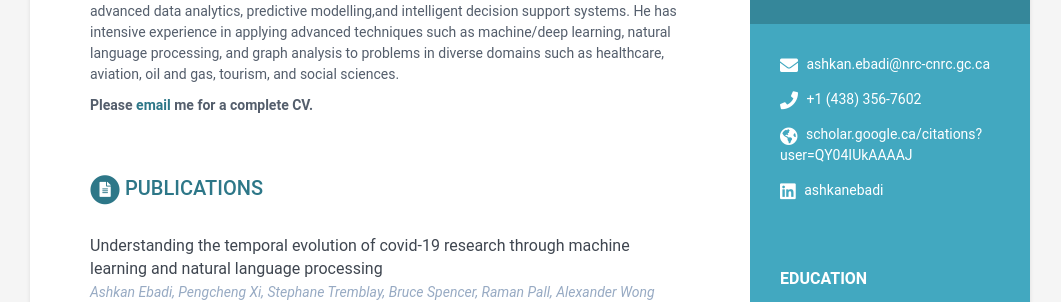
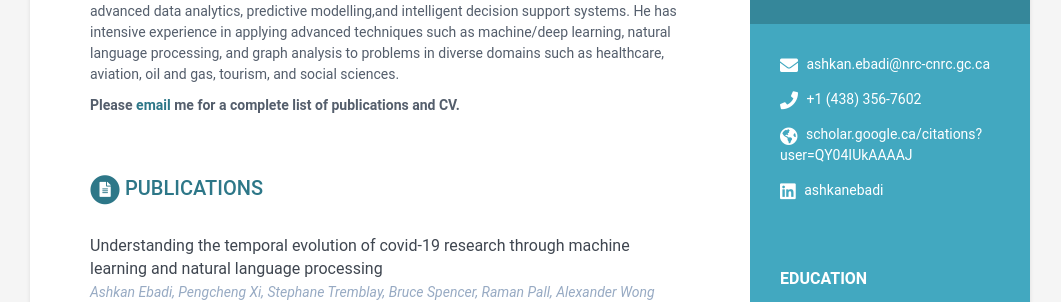
Before and after one commit to ashkan-nrc/ashkan-nrc.github.io, a Jekyll site: the page built from index.html, in a window 1280 px wide. Shown: the part 244-546 px from the top of the page, without its empty margins (110-1171 px from the left). Built offline with Jekyll 4.4.1, drawn with Linux system fonts in a browser that asks for light colours.

Commit message:
data updated...

```diff
--- a/_includes/career-profile.html
+++ b/_includes/career-profile.html
@@ -12,7 +12,7 @@
 
   <div class="summary">
     {{ career-profile.summary | markdownify }}
-    <b>Please <a href="mailto:ashkan.ebadi@nrc-cnrc.gc.ca?subject=CV Request&body=Please send me your CV!" class="button"/>email</a> me for a complete CV.</b>
+    <b>Please <a href="mailto:ashkan.ebadi@nrc-cnrc.gc.ca?subject=CV Request&body=Please send me your CV!" class="button"/>email</a> me for a complete list of publications and CV.</b>
   </div><!--//summary-->
 
 </section><!--//section-->
```
